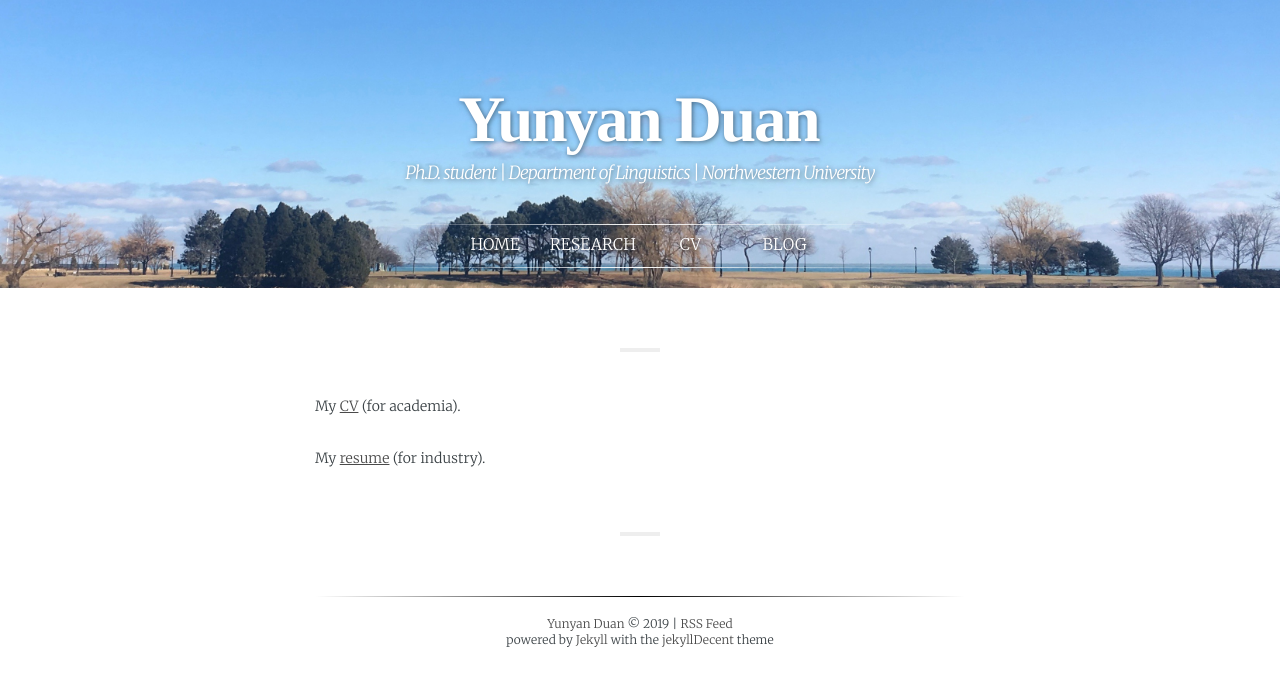
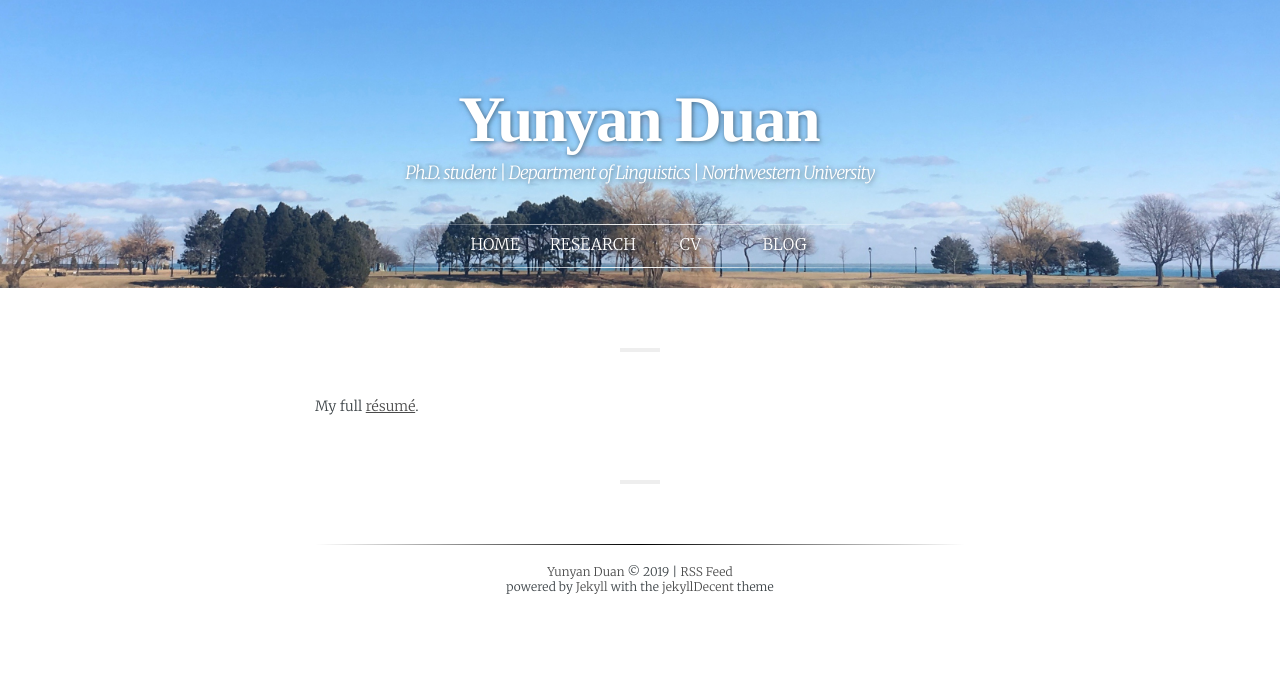
Before and after one commit to yyd27/yyd27.github.io, a Jekyll site: the page built from _pages/cv.md, in a window 1280 px wide. Shown: the top 686 px of the page. Built offline with Jekyll 4.4.1, drawn with Linux system fonts in a browser that asks for light colours; some web fonts are replaced.

Commit message:
update 2019

```diff
--- a/_pages/cv.md
+++ b/_pages/cv.md
@@ -6,6 +6,4 @@ weight:    3
 menutitle: CV
 ---
 
-My [CV](/assets/cv-YunyanDuan.pdf) (for academia).
-
-My [resume](/assets/resume-YunyanDuan.pdf) (for industry).
+My full [résumé](/assets/Duan_resume_full.pdf).
```
Also changed, not shown: _pages/research.md (+2 -0 lines), Gemfile.lock, 3 other files.
